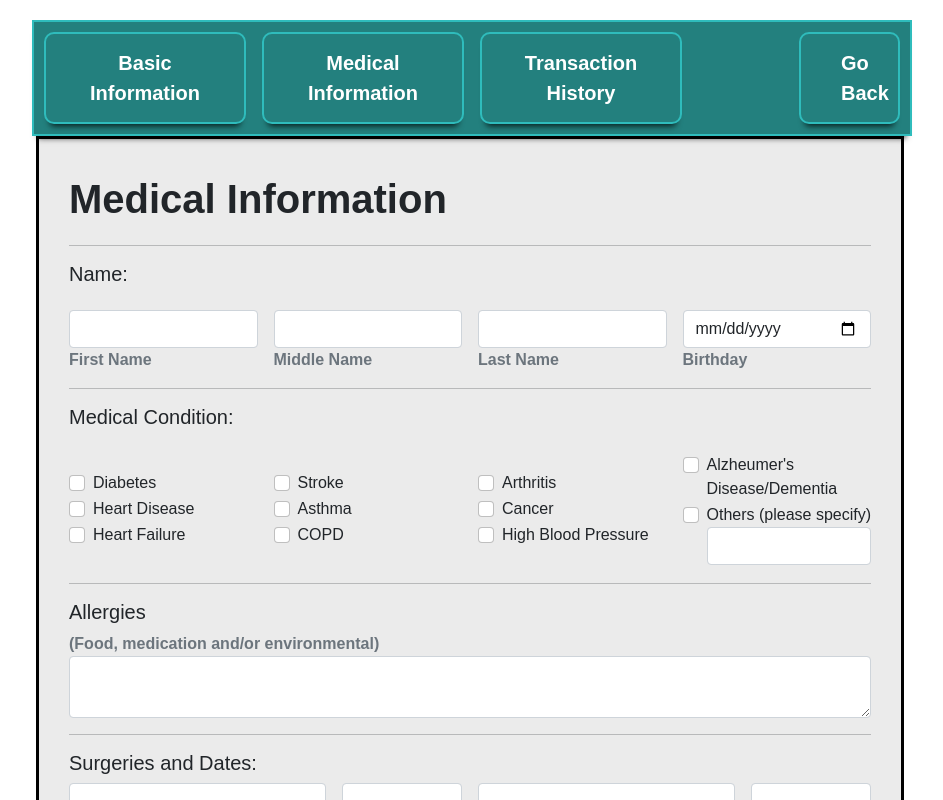
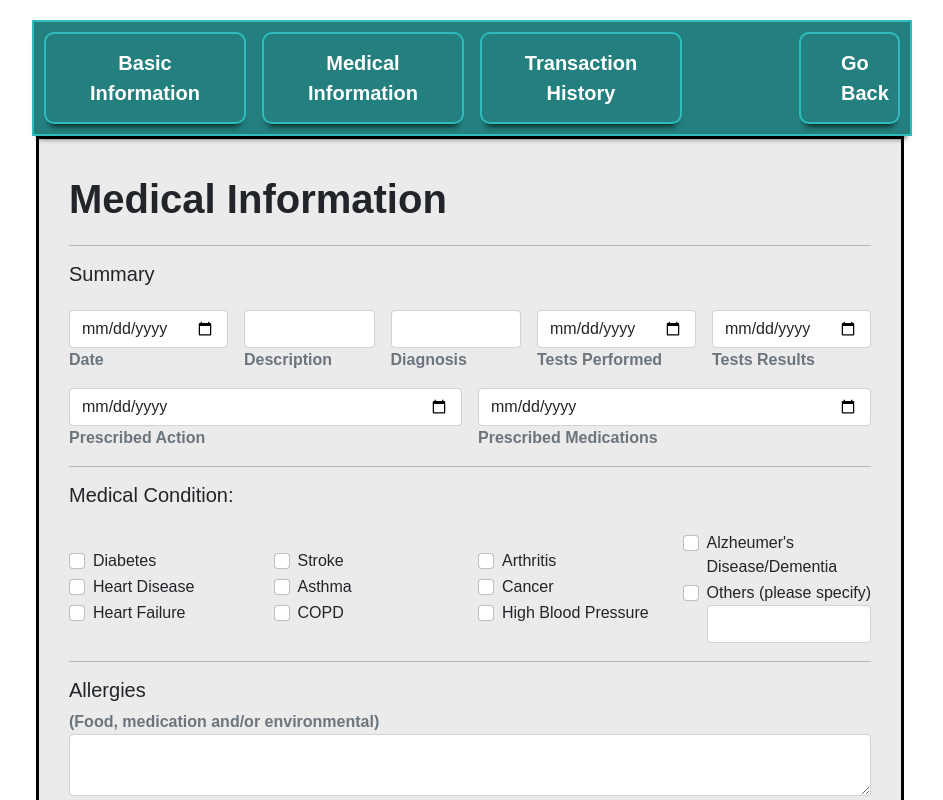
Before and after one commit to Joshsacabon/ISTETOSKOP, a React (Create React App) app: page /createclient/medicalinformation in a window 1280 px wide. Shown: the top 800 px of the page, without its empty margins (176-1119 px from the left). Built offline with nearby package versions, Linux system fonts and the light colour scheme.

Commit message:
Update MedicalInfo.js
Added categories

```diff
--- a/src/MedicalInfo.js
+++ b/src/MedicalInfo.js
@@ -6,22 +6,34 @@ export const MedicalInfo = () => {
             <div className="infotext">Medical Information</div>
             <hr/>
             <div className="row g-3 align-items-center">
-            <label htmlFor="Birthday"><h5>Name:</h5></label>
+            <label htmlFor="summary"><h5>Summary</h5></label>
                     <div className="col">
-                        <input className="form-control " name="Fname" type="text" id="Fname" />
-                        <label class="text-secondary"  htmlFor="Fname">First Name</label>
+                        <input className="form-control " name="Fname" type="date" id="date" />
+                        <label class="text-secondary"  htmlFor="date">Date</label>
+                   </div>
+                    <div className="col">
+                        <input className="form-control " name="Fname" type="text" id="description" />
+                        <label class="text-secondary" htmlFor="description">Description</label>
                     </div>
                     <div className="col">
-                        <input className="form-control " name="Fname" type="text" id="Mname" />
-                        <label class="text-secondary" htmlFor="Mname">Middle Name</label>
+                        <input className="form-control " name="Fname" type="text" id="diagnosis"/>
+                        <label class="text-secondary" htmlFor="diagnosis">Diagnosis</label>
                     </div>
                     <div className="col">
-                        <input className="form-control " name="Fname" type="text" id="Lname"/>
-                        <label class="text-secondary" htmlFor="Lname">Last Name</label>
+                        <input className="form-control " name="Fname" type="date" id="tPerformed"/>
+                        <label class="text-secondary" htmlFor="tPerformed">Tests Performed</label>
                     </div>
                     <div className="col">
-                        <input className="form-control " name="Fname" type="date" id="Birthday"/>
-                        <label class="text-secondary" htmlFor="Lname">Birthday</label>
+                        <input className="form-control " name="Fname" type="date" id="tResults"/>
+                        <label class="text-secondary" htmlFor="tResults">Tests Results</label>
+                    </div>
+                    <div className="col">
+                        <input className="form-control " name="Fname" type="date" id="pAction"/>
+                        <label class="text-secondary" htmlFor="pAction">Prescribed Action</label>
+                    </div>
+                    <div className="col">
+                        <input className="form-control " name="Fname" type="date" id="pMedication"/>
+                        <label class="text-secondary" htmlFor="pMedication">Prescribed Medications</label>
                     </div>
                 </div>
                 <hr/>
```
